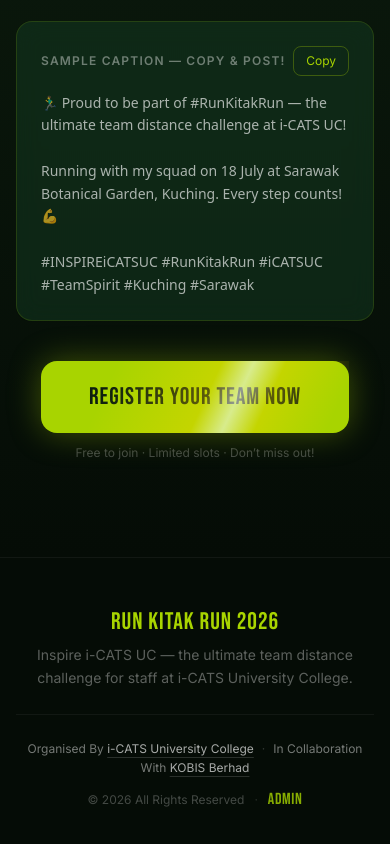
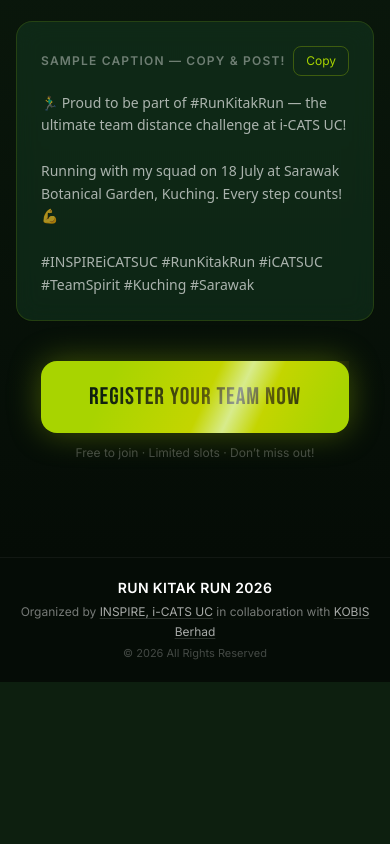
Before and after one commit to zaiwin-lab/MVP-KitakRun, a Next.js app: page / in a window 390 px wide. Shown: the part 5427-6271 px from the top of the page. After the commit the page ends 6109 px from the top, so only its background shows below. Built offline with nearby package versions, Linux system fonts and the light colour scheme.

Commit message:
Slim footer to a thin 3-line UKAS-style bar, move Admin link to header (dimmed)

```diff
--- a/components/Footer.tsx
+++ b/components/Footer.tsx
@@ -1,6 +1,5 @@
 'use client'
 
-import Link from 'next/link'
 import { useLanguage } from '@/lib/i18n'
 
 export default function Footer() {
@@ -9,49 +8,32 @@
 
   return (
     <footer
-      className="px-4 pt-12 pb-8 border-t border-white/5 text-center"
+      className="px-4 py-5 border-t border-white/5 text-center"
       style={{ background: '#050C06' }}
     >
-      <div className="max-w-2xl mx-auto">
-        <h3 className="font-bebas text-2xl text-kitak-lime tracking-wider mb-1.5">
-          {footer.brand}
-        </h3>
-        <p className="text-white/35 text-sm leading-relaxed mb-6">{footer.blurb}</p>
-
-        <div className="pt-6 border-t border-white/5 space-y-2.5">
-          <p className="text-white/45 text-xs sm:text-sm leading-relaxed">
-            {footer.organisedBy}{' '}
+      <div className="max-w-2xl mx-auto space-y-1">
+        <p className="text-white font-semibold text-sm tracking-wide">{footer.brand}</p>
+        <p className="text-white/45 text-xs leading-relaxed">
+          Organized by{' '}
           <a
             href="https://icats.edu.my/"
             target="_blank"
             rel="noopener noreferrer"
-              className="text-white/65 hover:text-kitak-lime underline decoration-white/15 underline-offset-4 transition-colors"
+            className="text-white/65 hover:text-kitak-lime underline decoration-white/15 underline-offset-2 transition-colors"
           >
-              i-CATS University College
+            INSPIRE, i-CATS UC
           </a>
-            <span className="text-white/20 mx-2">·</span>
-            {footer.collabWith}{' '}
+          {' '}in collaboration with{' '}
           <a
             href="https://www.kobisberhad.com"
             target="_blank"
             rel="noopener noreferrer"
-              className="text-white/65 hover:text-kitak-lime underline decoration-white/15 underline-offset-4 transition-colors"
+            className="text-white/65 hover:text-kitak-lime underline decoration-white/15 underline-offset-2 transition-colors"
           >
             KOBIS Berhad
           </a>
         </p>
-
-          <p className="text-white/25 text-xs flex items-center justify-center gap-2.5 flex-wrap">
-            <span>{footer.rights}</span>
-            <span className="text-white/15">·</span>
-            <Link
-              href="/admin"
-              className="text-kitak-lime/80 hover:text-kitak-lime font-bebas text-base tracking-wider transition-colors"
-            >
-              {footer.admin}
-            </Link>
-          </p>
-        </div>
+        <p className="text-white/25 text-[11px]">{footer.rights}</p>
       </div>
     </footer>
   )
--- a/components/SiteHeader.tsx
+++ b/components/SiteHeader.tsx
@@ -20,6 +20,12 @@
         <div className="flex items-center gap-2 sm:gap-4">
           <LanguageSwitcher />
           <Link
+            href="/admin"
+            className="hidden sm:inline-block bg-kitak-green/40 text-white/45 hover:text-white/70 font-semibold text-xs px-3.5 py-1.5 rounded-full border border-white/5 transition-colors duration-200"
+          >
+            {t.nav.admin}
+          </Link>
+          <Link
             href="/register"
             className="hidden sm:inline-block bg-kitak-lime text-kitak-dark font-bold text-sm px-4 py-1.5 rounded-full hover:scale-105 transition-transform duration-200"
           >
```
Lines whose indentation alone changed are shown as unchanged.
